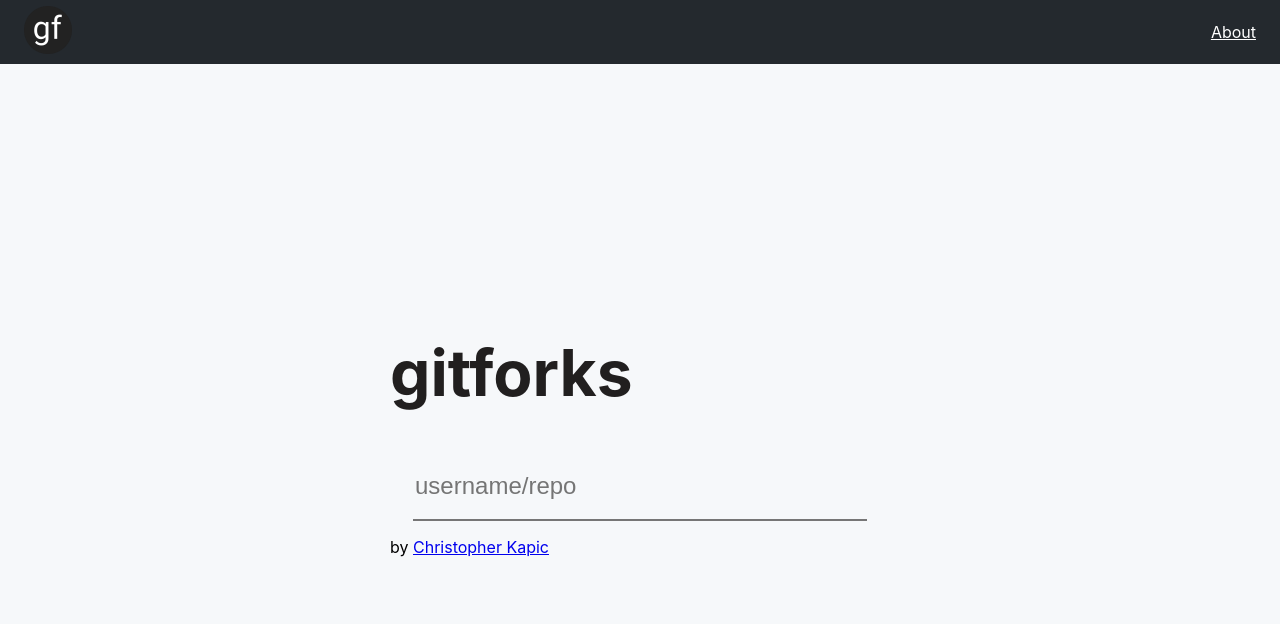
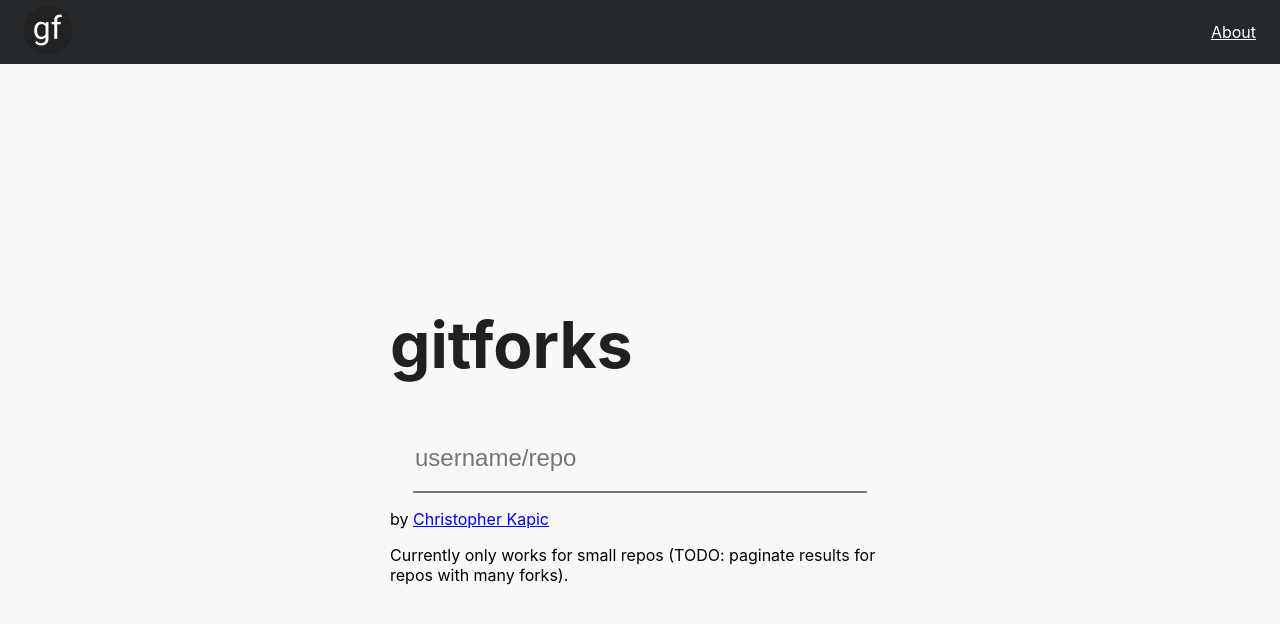
Before and after one commit to christopher-kapic/gitforks, a React (Create React App) app: page / in a window 1280 px wide. Shown: the top 624 px of the page. Built offline with nearby package versions, Linux system fonts and the light colour scheme.

Commit message:
TODO: paginate

```diff
--- a/src/pages/Index.js
+++ b/src/pages/Index.js
@@ -51,6 +51,7 @@ const Index = () => {
                 </form>
                 <div>
                     <p>by <Link to="/about">Christopher Kapic</Link></p>
+                    <p>Currently only works for small repos (TODO: paginate results for repos with many forks).</p>
                 </div>
             </div>
         </div>
```
